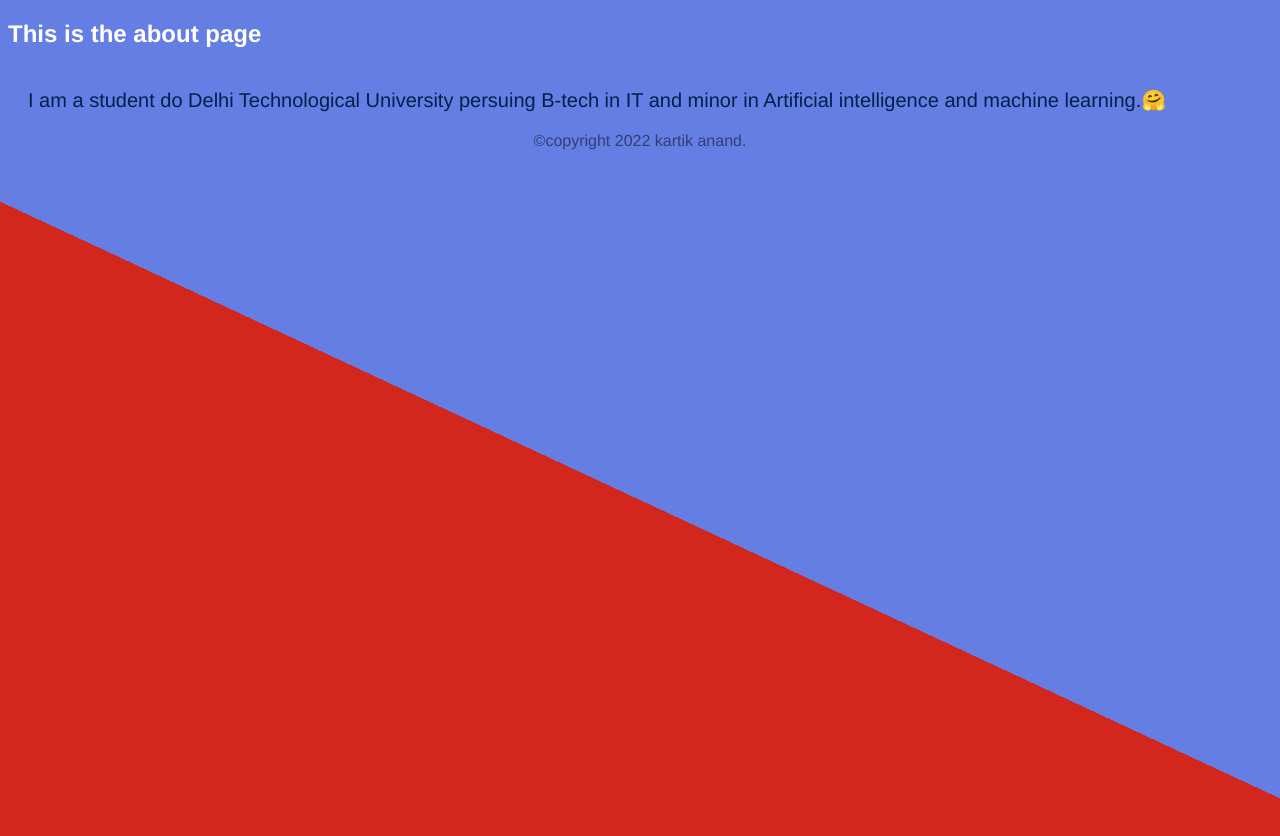
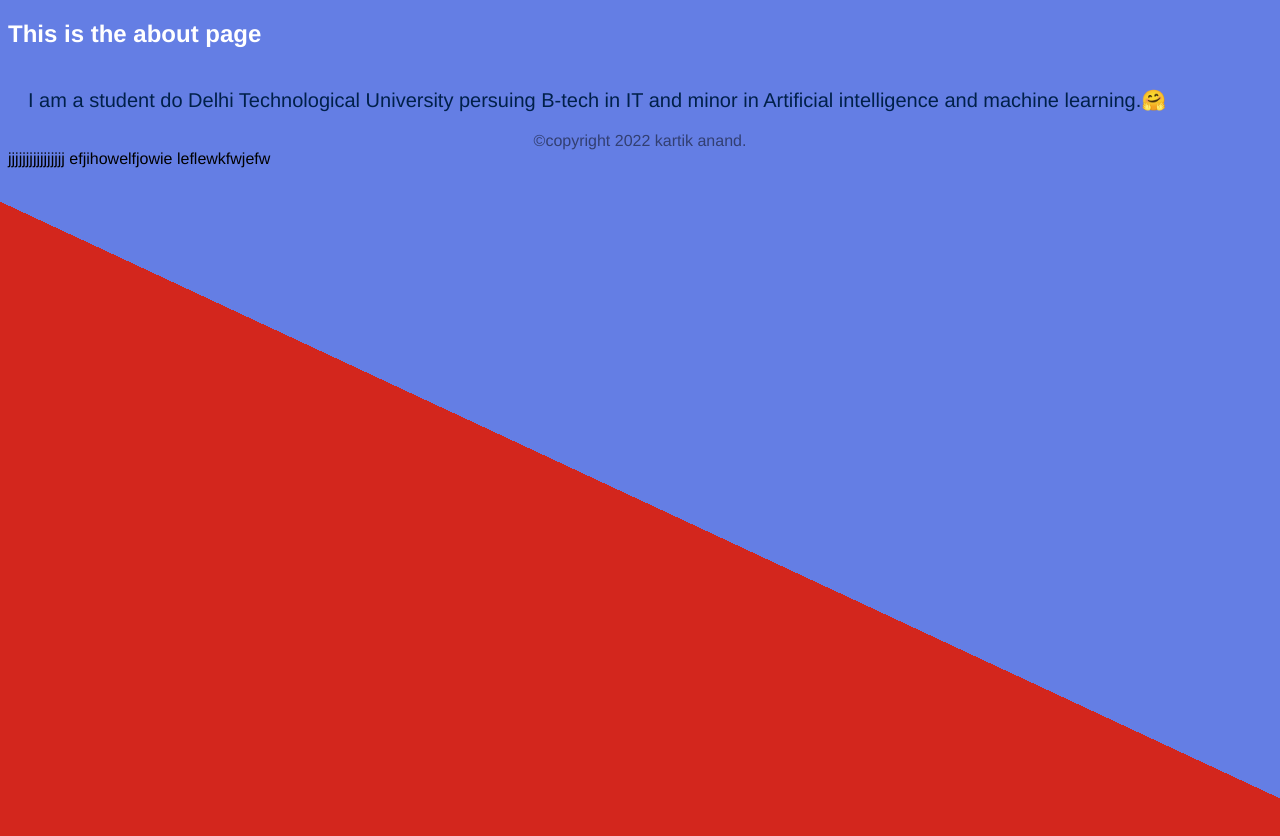
Before and after one commit to kartik201/todo-List, a website: page about.ejs in a window 1280 px wide. Drawn offline with nearby package versions, Linux system fonts and the light colour scheme; files that its build step writes are made by us from their sources.

Commit message:
Update footer.ejs

```diff
--- a/footer.ejs
+++ b/footer.ejs
@@ -4,5 +4,9 @@
 <footer>
     ©copyright 2022 kartik anand.
 </footer>
+jjjjjjjjjjjjjjjj
+efjihowelfjowie
 
+
+leflewkfwjefw
 </html>
```
